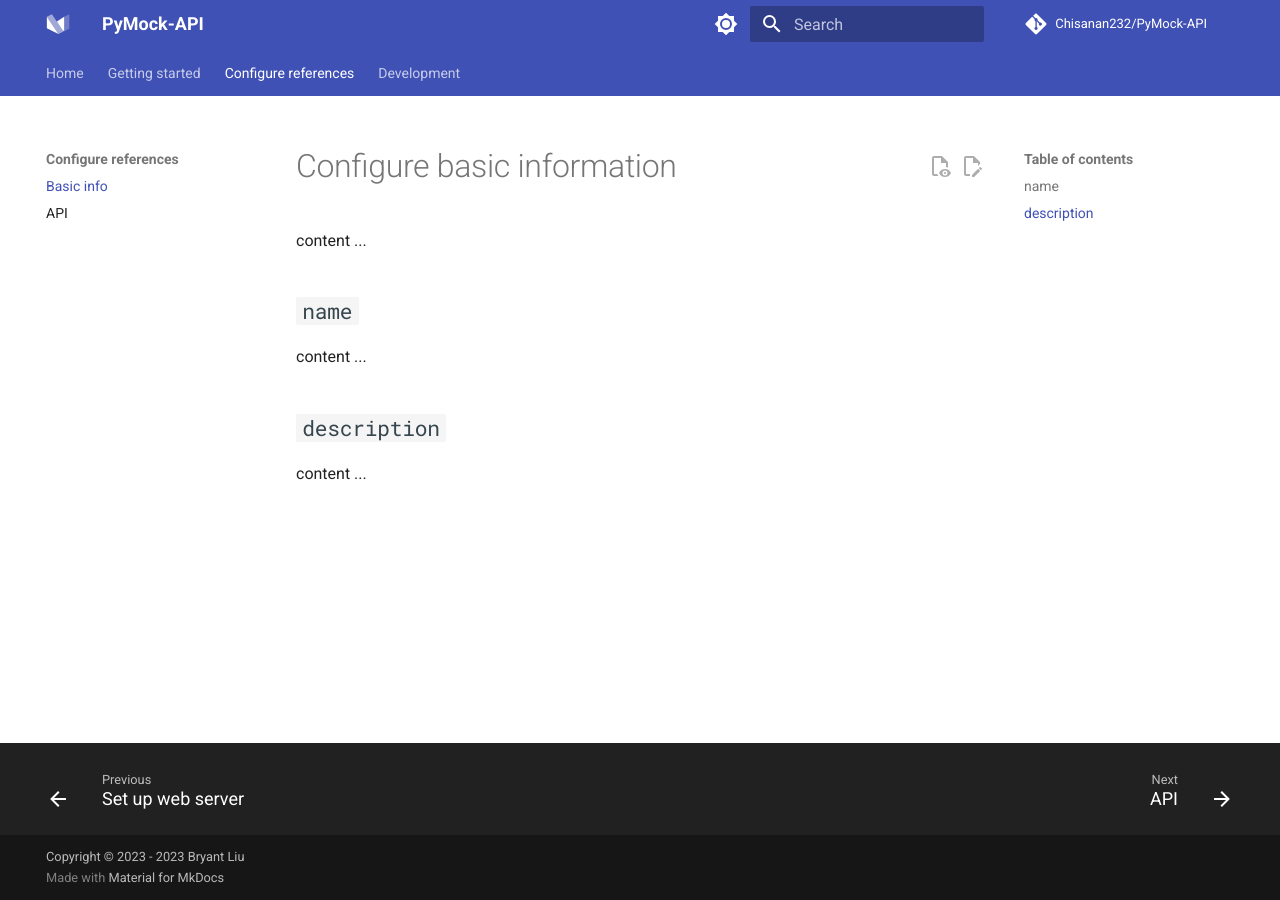
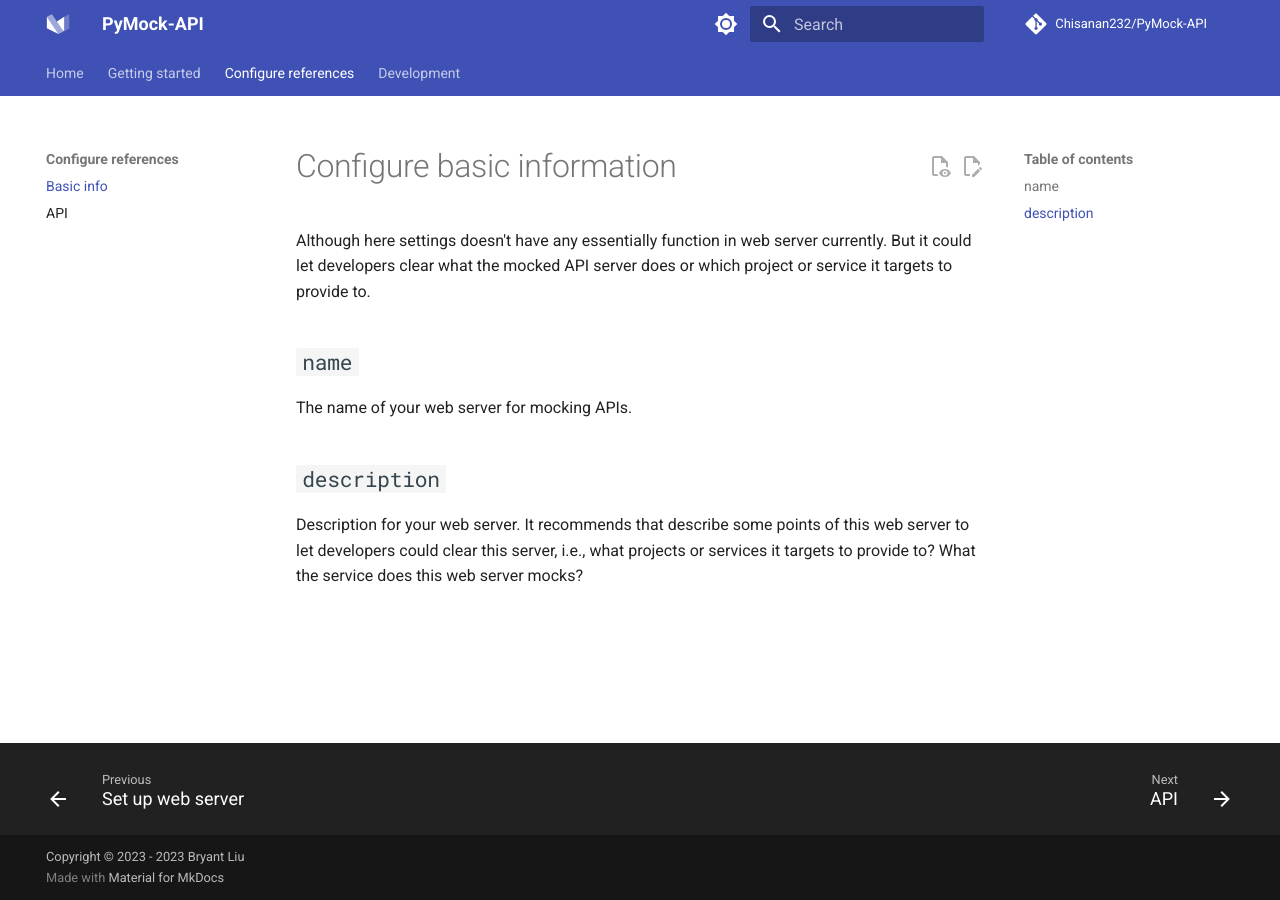
Before and after one commit to Chisanan232/PyMock-Server, an MkDocs documentation site: the page built from docs/configure-references/config-info.md, in a window 1280 px wide. Built offline with MkDocs 1.6.1 and Material for MkDocs 9.7.7, drawn with Linux system fonts in a browser that asks for light colours; comment, search, counter and statistics services are not loaded.

Commit message:
Finish the page *Configure basic information*.

```diff
--- a/docs/configure-references/config-info.md
+++ b/docs/configure-references/config-info.md
@@ -1,11 +1,13 @@
 # Configure basic information
 
-content ...
+Although here settings doesn't have any essentially function in web server currently. But it could let developers clear what
+the mocked API server does or which project or service it targets to provide to.
 
 ## ``name``
 
-content ...
+The name of your web server for mocking APIs.
 
 ## ``description``
 
-content ...
+Description for your web server. It recommends that describe some points of this web server to let developers could clear
+this server, i.e., what projects or services it targets to provide to? What the service does this web server mocks?
```
